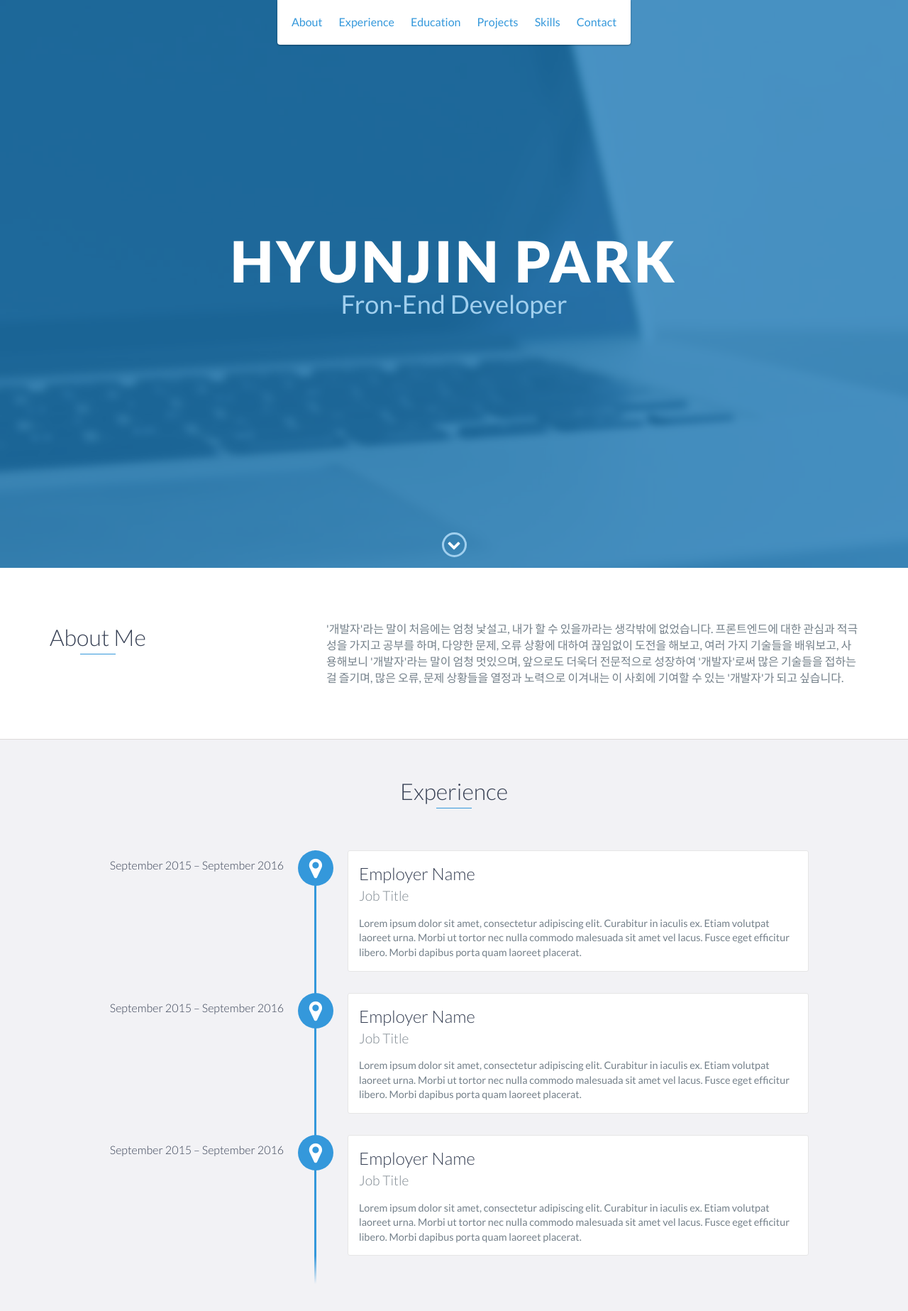
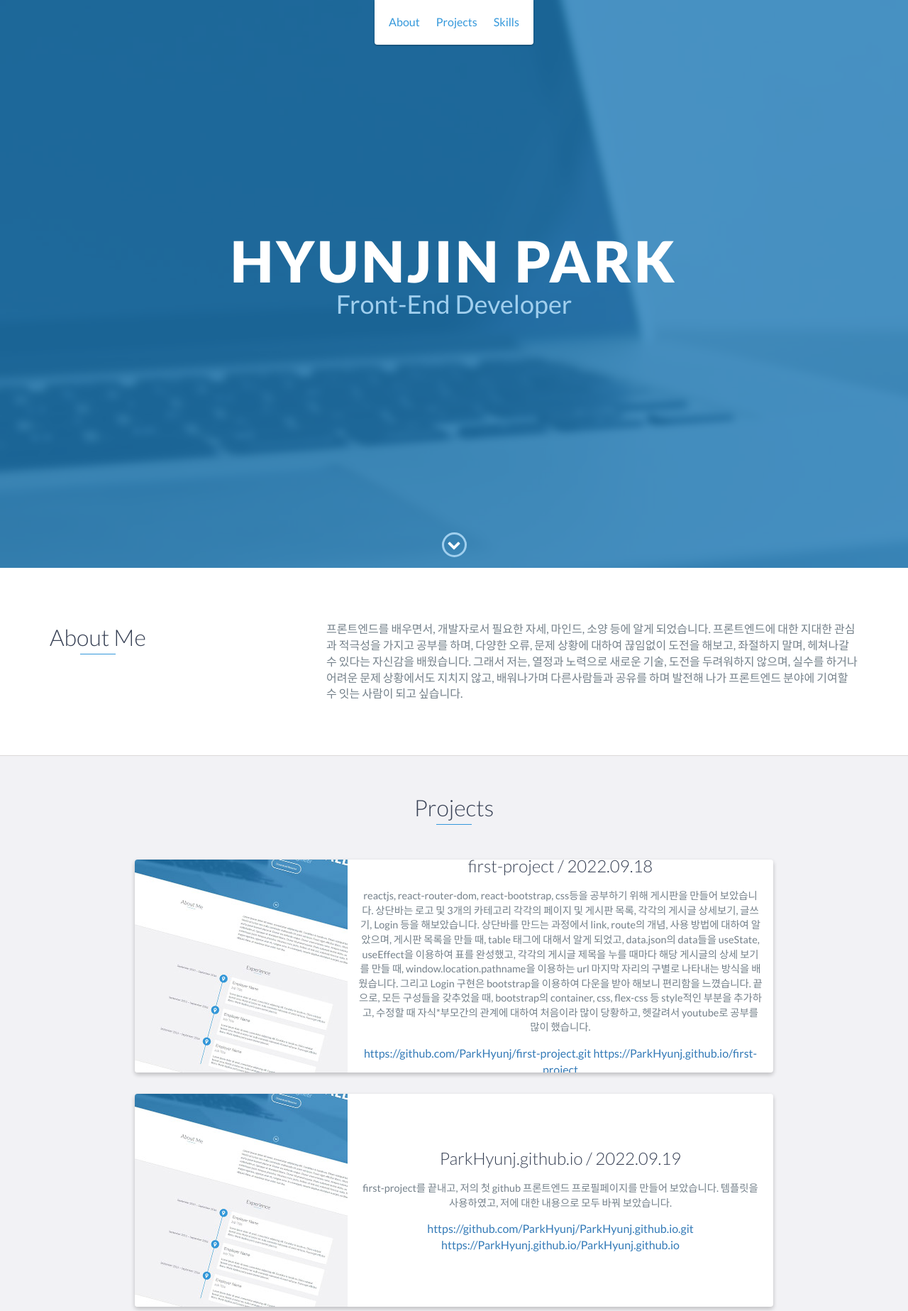
Before and after one commit to ParkHyunj/ParkHyunj.github..io, a website: page index.html in a window 1280 px wide. Shown: the top 1847 px of the page at 71% size. Drawn offline with nearby package versions, Linux system fonts and the light colour scheme.

Commit message:
DOCS: 필요없는 부분 주석처리, about me 수정

```diff
--- a/index.html
+++ b/index.html
@@ -27,21 +27,21 @@
             <li>
                 <a href="#about">About</a>
             </li>
-            <li>
+            <!-- <li>
                 <a href="#experience">Experience</a>
             </li>
             <li>
                 <a href="#education">Education</a>
-            </li>
+            </li> -->
             <li>
                 <a href="#projects">Projects</a>
             </li>
             <li>
                 <a href="#skills">Skills</a>
             </li>
-            <li>
+            <!-- <li>
                 <a href="#contact">Contact</a>
-            </li>
+            </li> -->
         </ul>
     </header>
     <!-- End header -->
@@ -49,7 +49,7 @@
     <div id="lead">
         <div id="lead-content">
             <h1>Hyunjin Park</h1>
-            <h2>Fron-End Developer</h2>
+            <h2>Front-End Developer</h2>
             <!-- <a href="#" class="btn-rounded-white">Download Resume</a> -->
         </div>
         <!-- End #lead-content -->
@@ -73,7 +73,7 @@
                 </div>
                 <div class="col-md-8">
                     <p>
-                       '개발자'라는 말이 처음에는 엄청 낯설고, 내가 할 수 있을까라는 생각밖에 없었습니다. 프론트엔드에 대한 관심과 적극성을 가지고 공부를 하며, 다양한 문제, 오류 상황에 대하여 끊임없이 도전을 해보고, 여러 가지 기술들을 배워보고, 사용해보니 '개발자'라는 말이 엄청 멋있으며, 앞으로도 더욱더 전문적으로 성장하여 '개발자'로써 많은 기술들을 접하는 걸 즐기며, 많은 오류, 문제 상황들을 열정과 노력으로 이겨내는 이 사회에 기여할 수 있는 '개발자'가 되고 싶습니다.
+                        프론트엔드를 배우면서, 개발자로서 필요한 자세, 마인드, 소양 등에 알게 되었습니다. 프론트엔드에 대한 지대한 관심과 적극성을 가지고 공부를 하며, 다양한 오류, 문제 상황에 대하여 끊임없이 도전을 해보고, 좌절하지 말며, 헤쳐나갈 수 있다는 자신감을 배웠습니다. 그래서 저는, 열정과 노력으로 새로운 기술, 도전을 두려워하지 않으며, 실수를 하거나 어려운 문제 상황에서도 지치지 않고, 배워나가며 다른사람들과 공유를 하며 발전해 나가 프론트엔드 분야에 기여할 수 잇는 사람이 되고 싶습니다.
                     </p>
                 </div>
             </div>
@@ -81,7 +81,7 @@
     </div>
     <!-- End #about -->
 
-    <div id="experience" class="background-alt">
+    <!-- <div id="experience" class="background-alt">
         <h2 class="heading">Experience</h2>
         <div id="experience-timeline">
             <div data-date="September 2015 – September 2016">
@@ -108,10 +108,10 @@
                 </p>
             </div>
         </div>
-    </div>
+    </div> -->
     <!-- End #experience -->
 
-    <div id="education">
+    <!-- <div id="education">
         <h2 class="heading">Education</h2>
         <div class="education-block">
             <h3>University of Ottawa</h3>
@@ -120,10 +120,10 @@
             <p>
                 Lorem ipsum dolor sit amet, consectetur adipiscing elit. Curabitur in iaculis ex. Etiam volutpat laoreet urna. Morbi ut tortor nec nulla commodo malesuada sit amet vel lacus. Fusce eget efficitur libero. Morbi dapibus porta quam laoreet placerat.
             </p>
-        </div>
+        </div> -->
         <!-- End .education-block -->
 
-        <div class="education-block">
+        <!-- <div class="education-block">
             <h3>University of Ottawa</h3>
             <span class="education-date">Sept 2016 - Sept 2017</span>
             <h4>Bachelor of Science in Computer Science</h4>
@@ -138,9 +138,9 @@
                     Lorem ipsum dolor sit amet, consectetur adipiscing elit.
                 </li>
             </ul>
-        </div>
+        </div> -->
         <!-- End .education-block -->
-    </div>
+    <!-- </div> -->
     <!-- End #education -->
 
     <div id="projects" class="background-alt">
@@ -153,10 +153,11 @@
                     </div>
                     <!-- End .project-image -->
                     <div class="project-info">
-                        <h3>first-project</h3>
+                        <h3>first-project / 2022.09.18</h3>
                         <p>
-                            reactjs, react-router-dom, react-bootstrap, css등을 공부하기 위해 게시판을 만들어 보았습니다. 상단바를 만들고, 홈페이지 로고 및 3개의 카테고리에 대한 각각의 페이지 및 게시판 목록, 각각의 게시글 상세보기, 글쓰기 화면, Login 구현 등을 해보았습니다. 상단바를 만드는 과정에서 link, route의 개념, 사용 방법에 대하여 알았으며, react-router-dom이 v6가 되면서 달라진 점 또한 체감을 많이 했습니다. 게시판 목록을 만들 때, table 태그에 대해서 알게 되었고, data.json의 data들을 useState, useEffect으로 배열을 사용해 표를 완성했고, 각각의 게시글 제목을 누를 때마다 해당 게시글의 상세 보기 페이지를 만들 때, window.location.pathname을 이용하는 url 마지막 자리의 구별로 나타내는 방식을 배웠습니다. 그리고 Login 구현 화면은 bootstrap을 이용하여 다운을 받아서 해보니 편리함을 느꼈습니다. 끝으로, 모든 구성들을 갖추었을 때, bootstrap의 container, css, flex-css 등 style적인 부분을 추가하고, 수정할 때 <div className=""></div> 자식*부모간의 관계에 대하여 처음이라 많이 당황하고, 헷갈려서 youtube로 공부를 많이 했습니다.
+                            reactjs, react-router-dom, react-bootstrap, css등을 공부하기 위해 게시판을 만들어 보았습니다. 상단바는 로고 및 3개의 카테고리 각각의 페이지 및 게시판 목록, 각각의 게시글 상세보기, 글쓰기, Login 등을 해보았습니다. 상단바를 만드는 과정에서 link, route의 개념, 사용 방법에 대하여 알았으며, 게시판 목록을 만들 때, table 태그에 대해서 알게 되었고, data.json의 data들을 useState, useEffect을 이용하여 표를 완성했고, 각각의 게시글 제목을 누를 때마다 해당 게시글의 상세 보기를 만들 때, window.location.pathname을 이용하는 url 마지막 자리의 구별로 나타내는 방식을 배웠습니다. 그리고 Login 구현은 bootstrap을 이용하여 다운을 받아 해보니 편리함을 느꼈습니다. 끝으로, 모든 구성들을 갖추었을 때, bootstrap의 container, css, flex-css 등 style적인 부분을 추가하고, 수정할 때 자식*부모간의 관계에 대하여 처음이라 많이 당황하고, 헷갈려서 youtube로 공부를 많이 했습니다.
                         </p>
+                        <a href="#">https://github.com/ParkHyunj/first-project.git</a>
                         <a href="#">https://ParkHyunj.github.io/first-project</a>
                     </div>
                     <!-- End .project-info -->
@@ -169,11 +170,12 @@
                     </div>
                     <!-- End .project-image -->
                     <div class="project-info">
-                        <h3>Project Name Here</h3>
+                        <h3>ParkHyunj.github.io / 2022.09.19</h3>
                         <p>
-                            Lorem ipsum dolor sit amet, consectetur adipiscing elit. Curabitur in iaculis ex. Etiam volutpat laoreet urna. Morbi ut tortor nec nulla commodo malesuada sit amet vel lacus. Fusce eget efficitur libero. Morbi dapibus porta quam laoreet placerat.
+                            first-project를 끝내고, 저의 첫 github 프론트엔드 프로필페이지를 만들어 보았습니다. 템플릿을 사용하였고, 저에 대한 내용으로 모두 바꿔 보았습니다.
                         </p>
-                        <a href="#">View Project</a>
+                        <a href="#">https://github.com/ParkHyunj/ParkHyunj.github.io.git</a>
+                        <a href="#">https://ParkHyunj.github.io/ParkHyunj.github.io</a>
                     </div>
                     <!-- End .project-info -->
                 </div>
@@ -199,7 +201,7 @@
     </div>
     <!-- End #skills -->
 
-    <div id="contact">
+    <!-- <div id="contact">
         <h2>Get in Touch</h2>
         <div id="contact-form">
             <form method="POST" action="https://formspree.io/email@email.com">
@@ -208,9 +210,9 @@
                 <textarea name="message" placeholder="Your message" required></textarea>
                 <button type="submit">Send</button>
             </form>
-        </div>
+        </div> -->
         <!-- End #contact-form -->
-    </div>
+    <!-- </div> -->
     <!-- End #contact -->
 
     <footer>
@@ -218,7 +220,7 @@
             <div class="row">
                 <div class="col-sm-5 copyright">
                     <p>
-                        Copyright &copy; <span id="current-year">2022</span> YOUR NAME
+                        Copyright &copy; <span id="current-year">2022</span> HYUNJIN PARK
                     </p>
                 </div>
                 <div class="col-sm-2 top">
```
